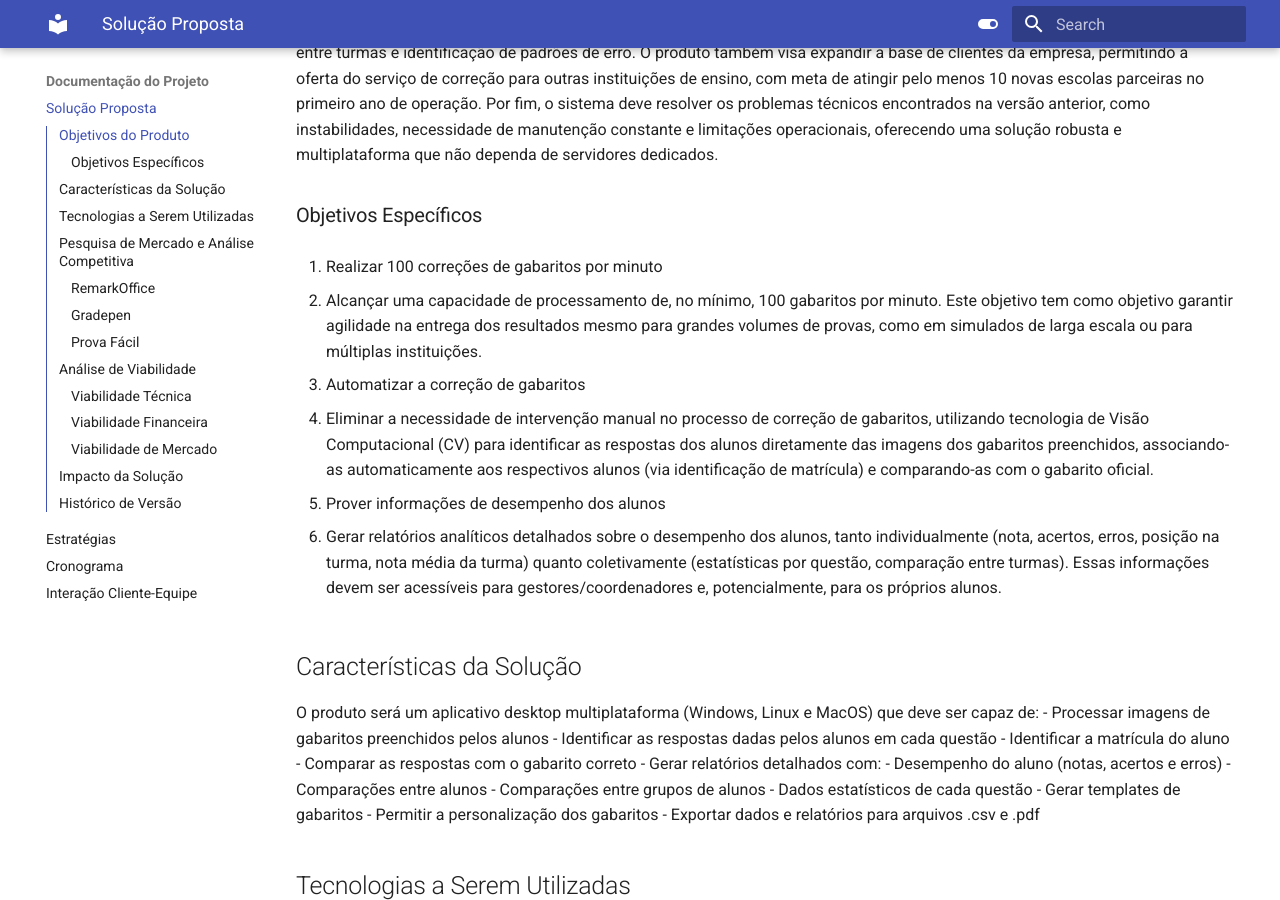
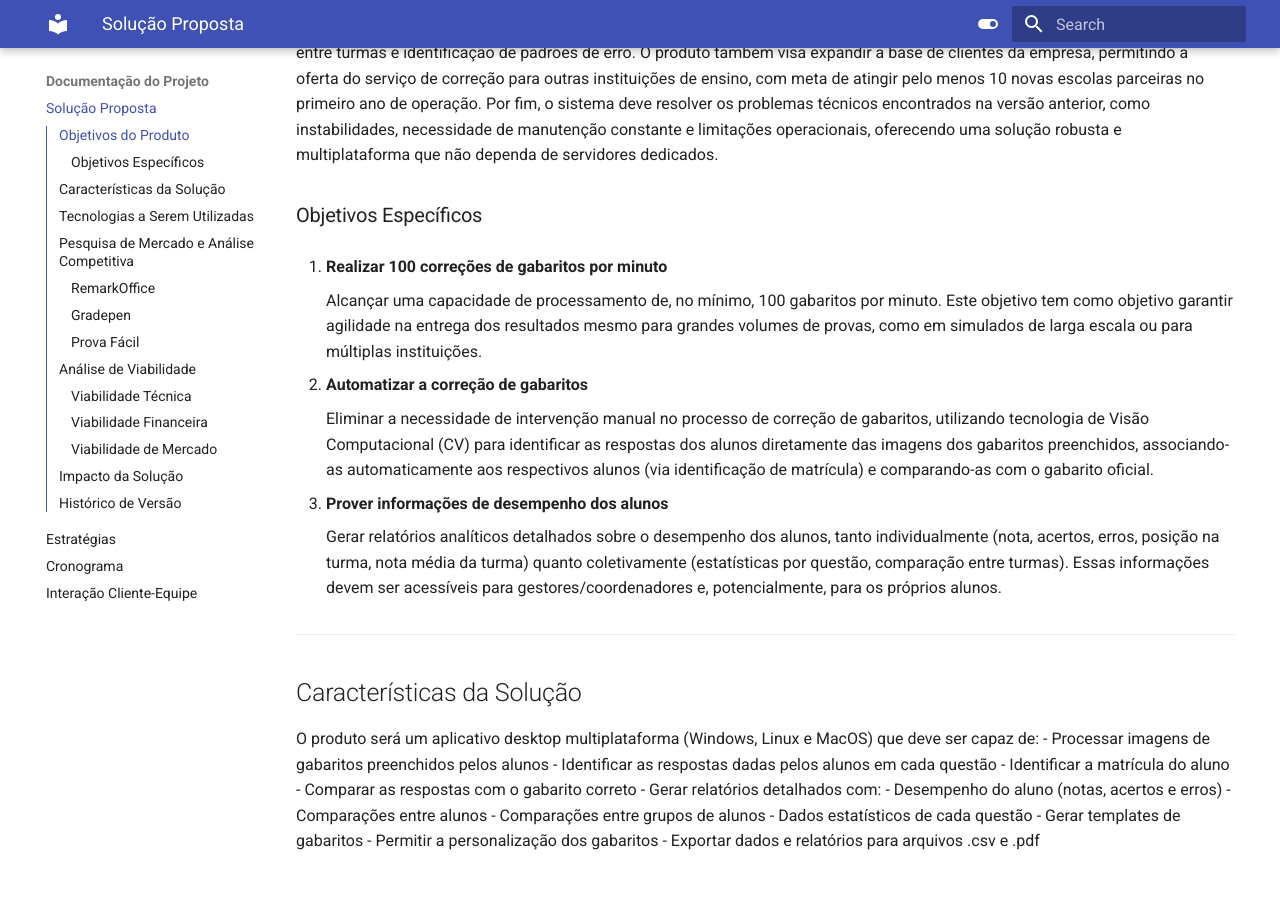
Before and after one commit to mdsreq-fga-unb/2025.1-T01-CORIGGE, an MkDocs documentation site: the page built from docs/solucao-proposta.md, in a window 1280 px wide and 900 px high, scrolled down 341 px. Built offline with MkDocs 1.6.1 and Material for MkDocs 9.7.7, drawn with Linux system fonts in a browser that asks for light colours.

Commit message:
corrige formatação

```diff
--- a/docs/solucao-proposta.md
+++ b/docs/solucao-proposta.md
@@ -6,18 +6,19 @@ O objetivo principal do produto é otimizar o processo de correção de gabarito
 
 ### Objetivos Específicos
 
-1. Realizar 100 correções de gabaritos por minuto
+1.  **Realizar 100 correções de gabaritos por minuto**
 
-- Alcançar uma capacidade de processamento de, no mínimo, 100 gabaritos por minuto. Este objetivo tem como objetivo garantir agilidade na entrega dos resultados mesmo para grandes volumes de provas, como em simulados de larga escala ou para múltiplas instituições.
+    Alcançar uma capacidade de processamento de, no mínimo, 100 gabaritos por minuto. Este objetivo tem como objetivo garantir agilidade na entrega dos resultados mesmo para grandes volumes de provas, como em simulados de larga escala ou para múltiplas instituições.
 
-2. Automatizar a correção de gabaritos
+2.  **Automatizar a correção de gabaritos**
 
-- Eliminar a necessidade de intervenção manual no processo de correção de gabaritos, utilizando tecnologia de Visão Computacional (CV) para identificar as respostas dos alunos diretamente das imagens dos gabaritos preenchidos, associando-as automaticamente aos respectivos alunos (via identificação de matrícula) e comparando-as com o gabarito oficial.
+    Eliminar a necessidade de intervenção manual no processo de correção de gabaritos, utilizando tecnologia de Visão Computacional (CV) para identificar as respostas dos alunos diretamente das imagens dos gabaritos preenchidos, associando-as automaticamente aos respectivos alunos (via identificação de matrícula) e comparando-as com o gabarito oficial.
 
-3. Prover informações de desempenho dos alunos
+3.  **Prover informações de desempenho dos alunos**
 
-- Gerar relatórios analíticos detalhados sobre o desempenho dos alunos, tanto individualmente (nota, acertos, erros, posição na turma, nota média da turma) quanto coletivamente (estatísticas por questão, comparação entre turmas). Essas informações devem ser acessíveis para gestores/coordenadores e, potencialmente, para os próprios alunos.
+    Gerar relatórios analíticos detalhados sobre o desempenho dos alunos, tanto individualmente (nota, acertos, erros, posição na turma, nota média da turma) quanto coletivamente (estatísticas por questão, comparação entre turmas). Essas informações devem ser acessíveis para gestores/coordenadores e, potencialmente, para os próprios alunos.
 
+---
 ## Características da Solução
 
 O produto será um aplicativo desktop multiplataforma (Windows, Linux e MacOS) que deve ser capaz de:
```
